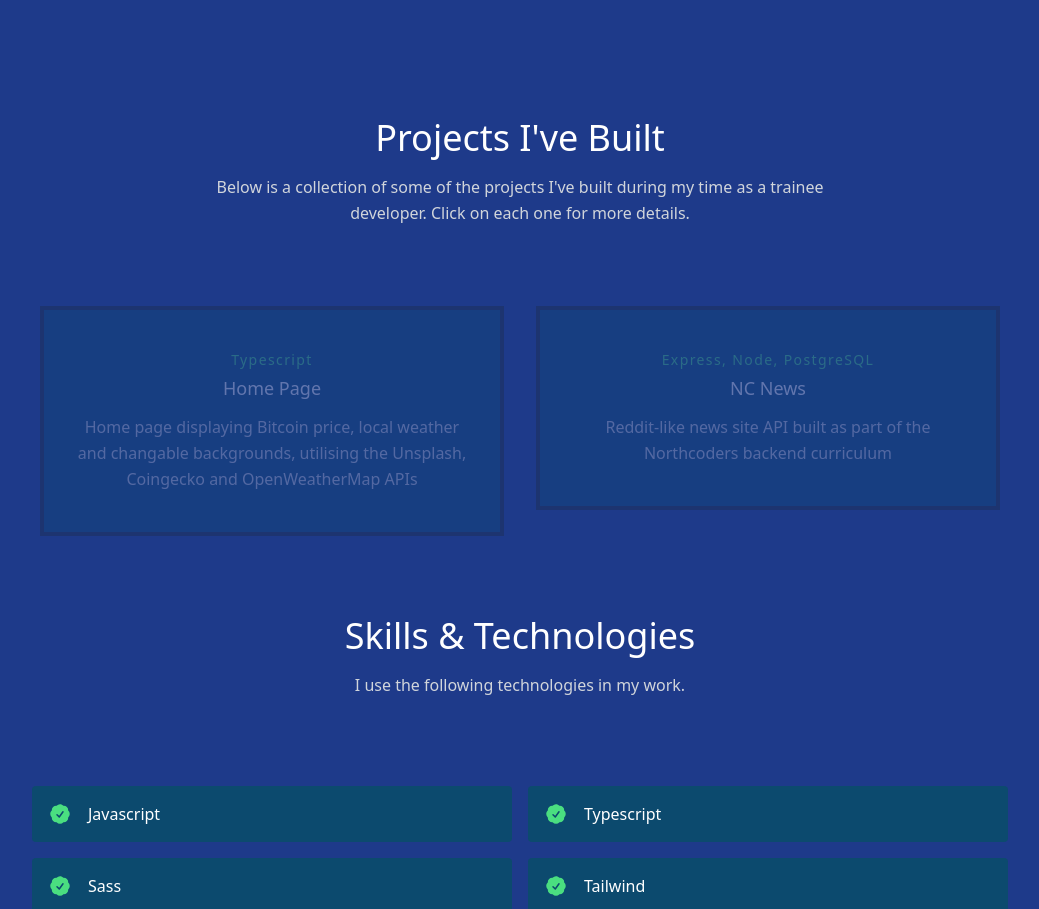
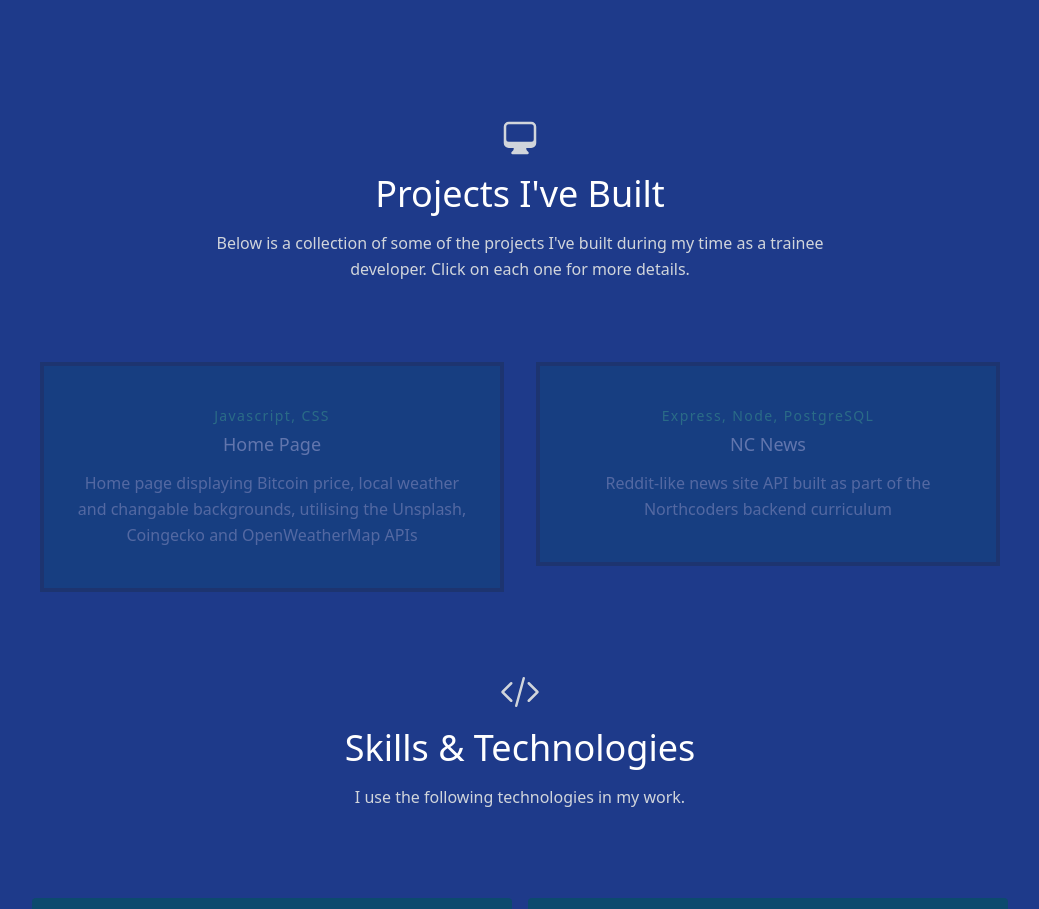
Before and after one commit to druoc/portfolio-site, a React (Vite) app: page / in a window 1280 px wide. Shown: the part 352-1261 px from the top of the page, without its empty margins (120-1159 px from the left). Built offline with nearby package versions, Linux system fonts and the light colour scheme.

Commit message:
Added link to Linkedin page, added heroIcons to sections

```diff
--- a/src/components/About.jsx
+++ b/src/components/About.jsx
@@ -13,7 +13,7 @@ const About = () => {
           </p>
           <div className="flex justify-center">
             <a
-              href="#contact"
+              href="https://www.linkedin.com/in/dave-ruocco-04162b260"
               className="inline-flex text-white bg-sky-900	border-0 py-2 px-6 focus:outline-none hover:bg-green-600 rounded text-lg"
             >
               Contact Me
--- a/src/components/Projects.jsx
+++ b/src/components/Projects.jsx
@@ -1,10 +1,13 @@
 import { projects } from "../data";
+import { ComputerDesktopIcon } from "@heroicons/react/24/solid";
 
 const Projects = () => {
   return (
     <section id="projects">
       <div className="container px-5 py-10 mx-auto text-center lg:px-40">
         <div className="flex flex-col w-full mb-20">
+          <ComputerDesktopIcon className="mx-auto inline-block w-10 mb-4" />
+
           <h1 className="sm:text-4xl text-3xl font-medium title-font mb-4 text-white">
             Projects I've Built
           </h1>
--- a/src/components/Technologies.jsx
+++ b/src/components/Technologies.jsx
@@ -1,18 +1,23 @@
 import { tech } from "../tech";
 import { CheckBadgeIcon } from "@heroicons/react/24/solid";
+import { CodeBracketIcon } from "@heroicons/react/24/solid";
 
 const Technologies = () => {
   return (
     <section id="technologies">
       <div className="container px-5 py-10 mx-auto">
         <div className="text-center mb-20">
+          <CodeBracketIcon className="w-10 inline-block mb-4" />
+
           <h1 className="sm:text-4xl text-3xl font-medium title-font text-white mb-4">
             Skills &amp; Technologies
           </h1>
+
           <p className="text-base leading-relaxed xl:w-2/4 lg:w-3/4 mx-auto">
             I use the following technologies in my work.
           </p>
         </div>
+
         <div className="flex flex-wrap lg:w-4/5 sm:mx-auto sm:mb-2 -mx-2">
           {tech.map((skill) => (
             <div key={skill} className="p-2 sm:w-1/2 w-full">
--- a/src/data.js
+++ b/src/data.js
@@ -2,7 +2,7 @@ export const projects = [
   {
     id: 1,
     title: "Home Page",
-    subtitle: "Typescript",
+    subtitle: "Javascript, CSS",
     description:
       "Home page displaying Bitcoin price, local weather and changable backgrounds, utilising the Unsplash, Coingecko and OpenWeatherMap APIs",
     link: "https://github.com/druoc/home-page",
```
